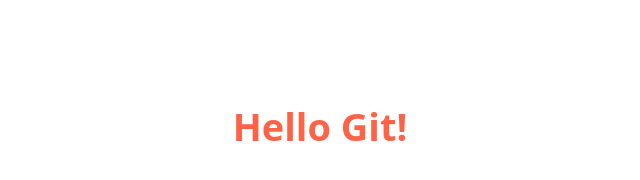
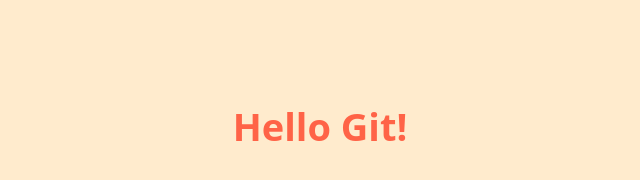
Before and after one commit to ena0berzerk/js-project-1, a plain HTML site: page index.html in a window 1280 px wide. Shown: the whole page, without its empty margins (320-960 px from the left). Drawn offline with Linux system fonts and the light colour scheme.

Commit message:
add background-color

```diff
--- a/style.css
+++ b/style.css
@@ -5,7 +5,7 @@
 
 body {
   height: 1vh;
-  /* background-color: blanchedalmond; */
+  background-color: blanchedalmond;
 }
 
 h1 {
```
